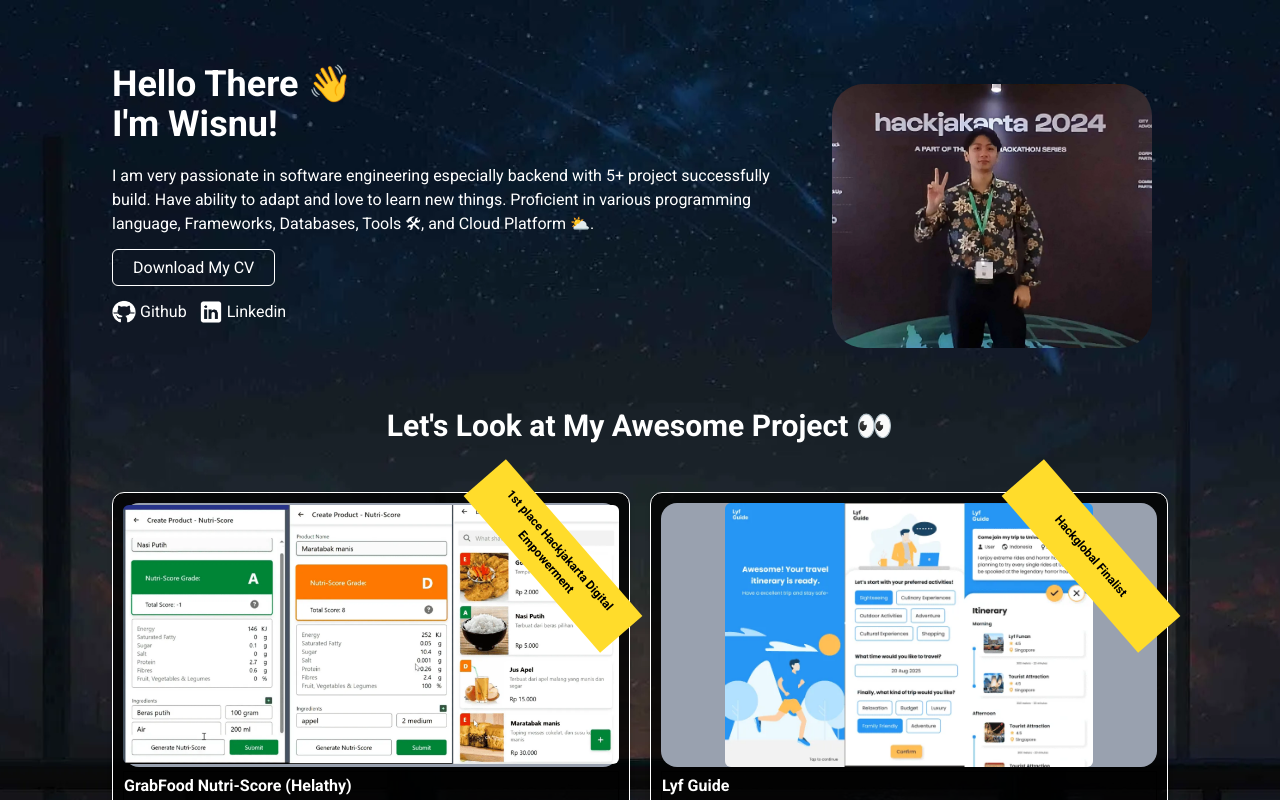
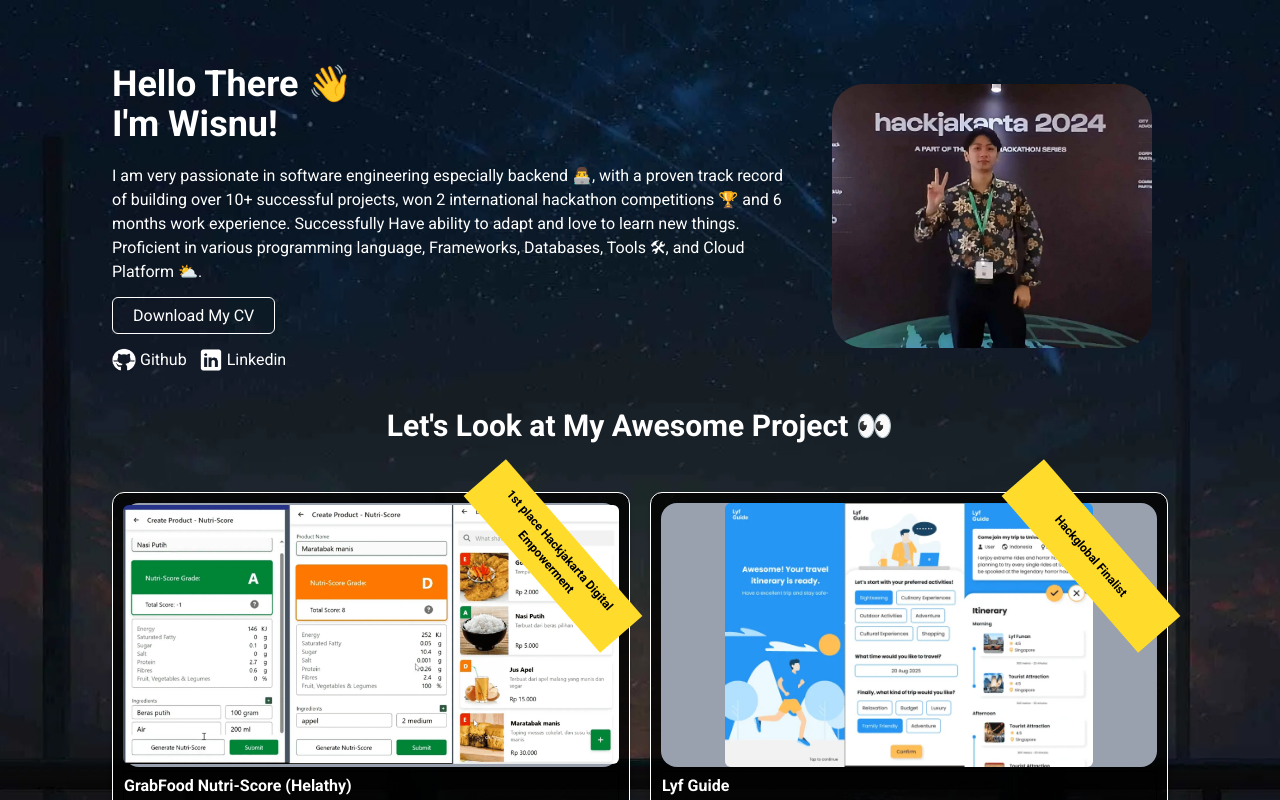
Before and after one commit to W-ptra/portfolio, a React (Vite) app: page / in a window 1280 px wide. Shown: the top 800 px of the page. Built offline with nearby package versions, Linux system fonts and the light colour scheme.

Commit message:
feat: update CV and about

```diff
--- a/src/components/Header.jsx
+++ b/src/components/Header.jsx
@@ -7,8 +7,9 @@
           I'm Wisnu!
         </h1>
         <p className="text-md">
-          I am very passionate in software engineering especially backend with
-          5+ project successfully build. Have ability to adapt and love to learn
+          I am very passionate in software engineering especially backend 👨‍💻, with a proven track record of
+          building over 10+ successful projects, won 2 international hackathon
+          competitions 🏆 and 6 months work experience. Successfully  Have ability to adapt and love to learn
           new things. Proficient in various programming language, Frameworks,
           Databases, Tools 🛠, and Cloud Platform ⛅.
         </p>
```
Also changed, not shown: 1 other file (tests, documents, lock files or other folders).
